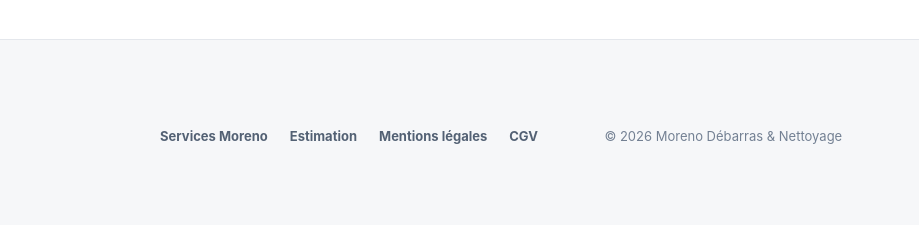
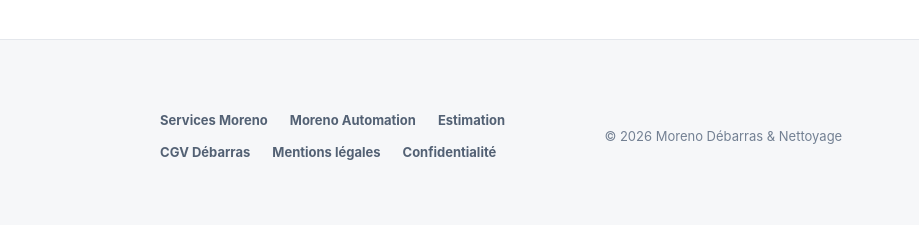
Before and after one commit to KamiZeka/Mdn, a plain HTML site: page debarras-nettoyage.html in a window 1280 px wide. Shown: the part 2907-3132 px from the top of the page, 361-1280 px from the left. Drawn offline with Linux system fonts and the light colour scheme.

Commit message:
V3: harmoniser le pied de page Débarras

```diff
--- a/debarras-nettoyage.html
+++ b/debarras-nettoyage.html
@@ -118,9 +118,11 @@
     </div>
     <div class="footer-nav">
       <a href="index.html">Services Moreno</a>
+      <a href="automatisation.html">Moreno Automation</a>
       <a href="estimateur-debarras.html#simulateur">Estimation</a>
+      <a href="cgv.html">CGV Débarras</a>
       <a href="mentions-legales.html">Mentions légales</a>
-      <a href="cgv.html">CGV</a>
+      <a href="confidentialite.html">Confidentialité</a>
     </div>
     <p class="copyright">© 2026 Moreno Débarras & Nettoyage</p>
   </footer>
```
